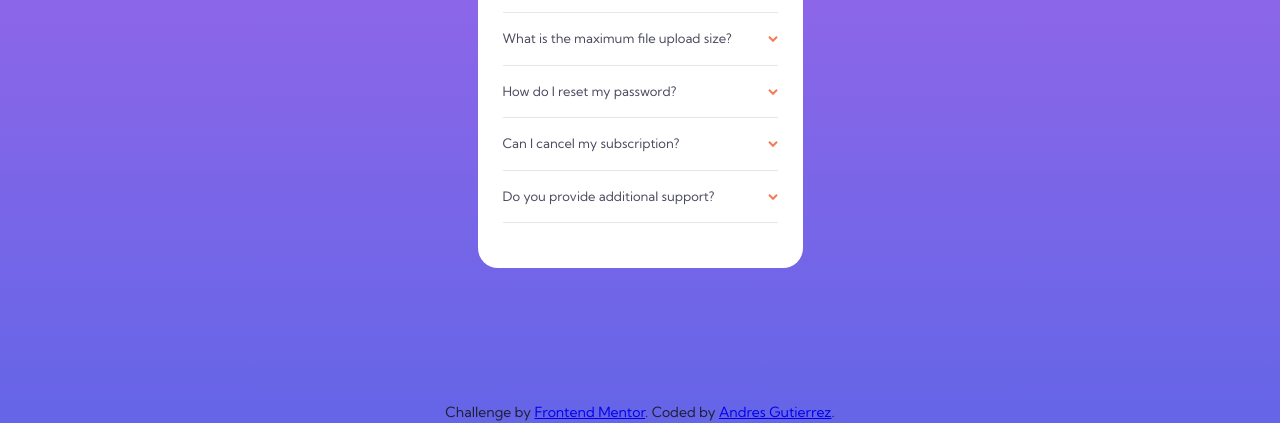
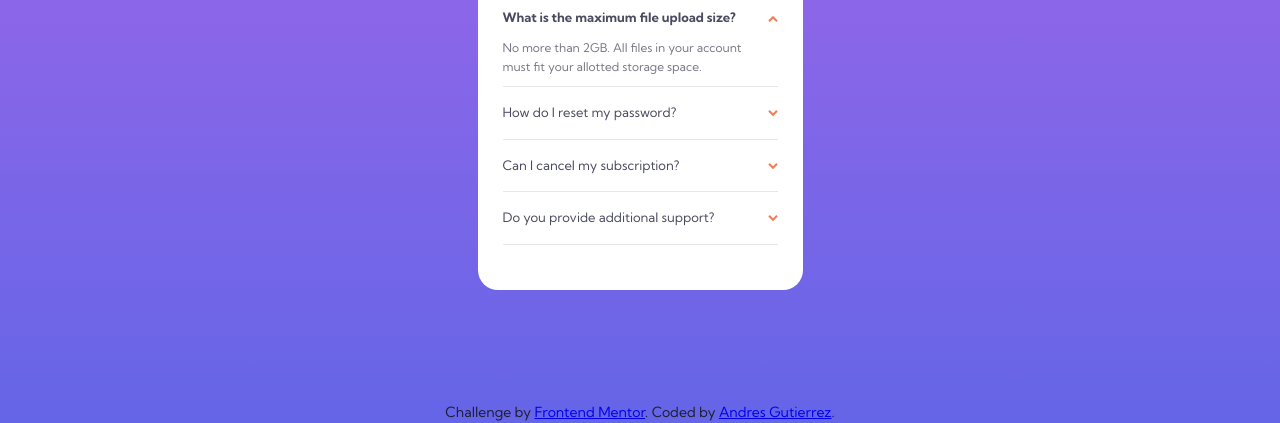
Before and after one commit to AGutierrezR/faq-accordion-card, a website: page index.html in a window 1280 px wide. Shown: the part 377-800 px from the top of the page. Drawn offline with Linux system fonts and the light colour scheme.

Commit message:
Agrega Accordion version desktop

```diff
--- a/index.html
+++ b/index.html
@@ -72,7 +72,7 @@
 
             <dt>
               <button
-                aria-expanded="false"
+                aria-expanded="true"
                 class="accordion__trigger"
                 aria-controls="question2"
                 id="accordion-2"
@@ -89,7 +89,6 @@
               role="region"
               aria-labelledby="accordion-2"
               class="accordion__body"
-              hidden
             >
               No more than 2GB. All files in your account must fit your allotted
               storage space.
--- a/scss/abstracts/_type.scss
+++ b/scss/abstracts/_type.scss
@@ -2,10 +2,6 @@ $type-scale: (
   mobile: (
     title: 2rem,
     body: 0.75rem,
-  ),
-  desktop: (
-    title: 1.75rem,
-    body: 1rem,
   ),
 );
 
--- a/scss/components/_accordion.scss
+++ b/scss/components/_accordion.scss
@@ -52,4 +52,19 @@
   &__trigger[aria-expanded='true'] &__icon {
     transform: rotate(-180deg);
   }
+
+  // ------------
+  // MEDIA QUERIES
+  // ------------
+  @include media-breakpoint('desktop') {
+    &__trigger {
+      font-size: 1.1rem;
+      padding-right: 12px;
+    }
+
+    &__body {
+      max-width: none;
+      margin-bottom: 15px;
+    }
+  }
 }
```
